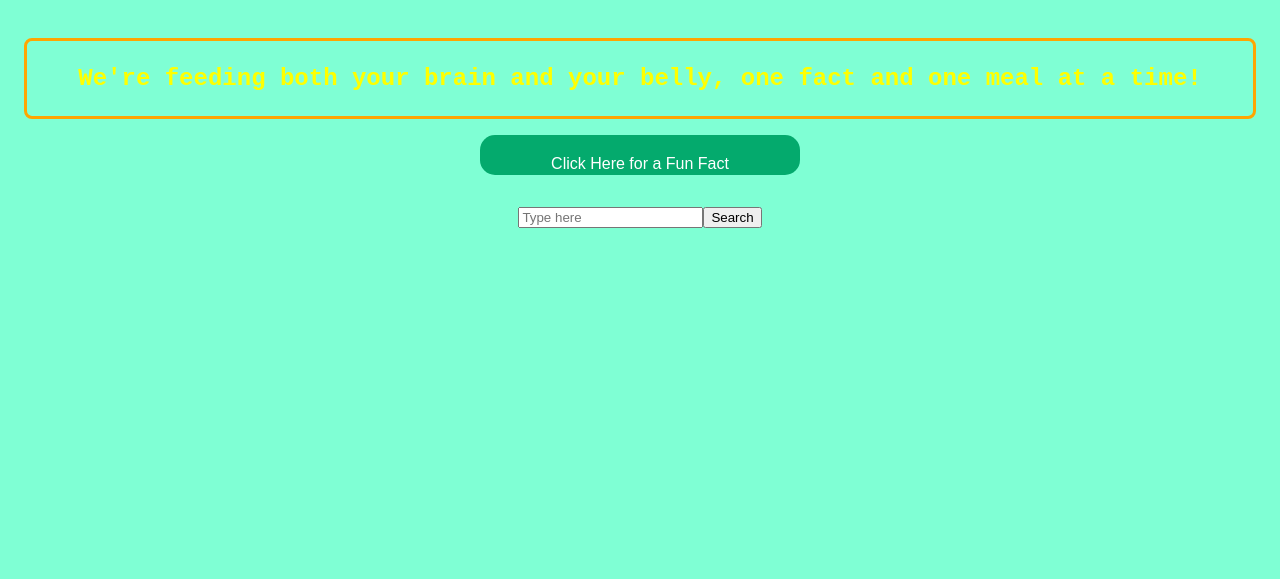
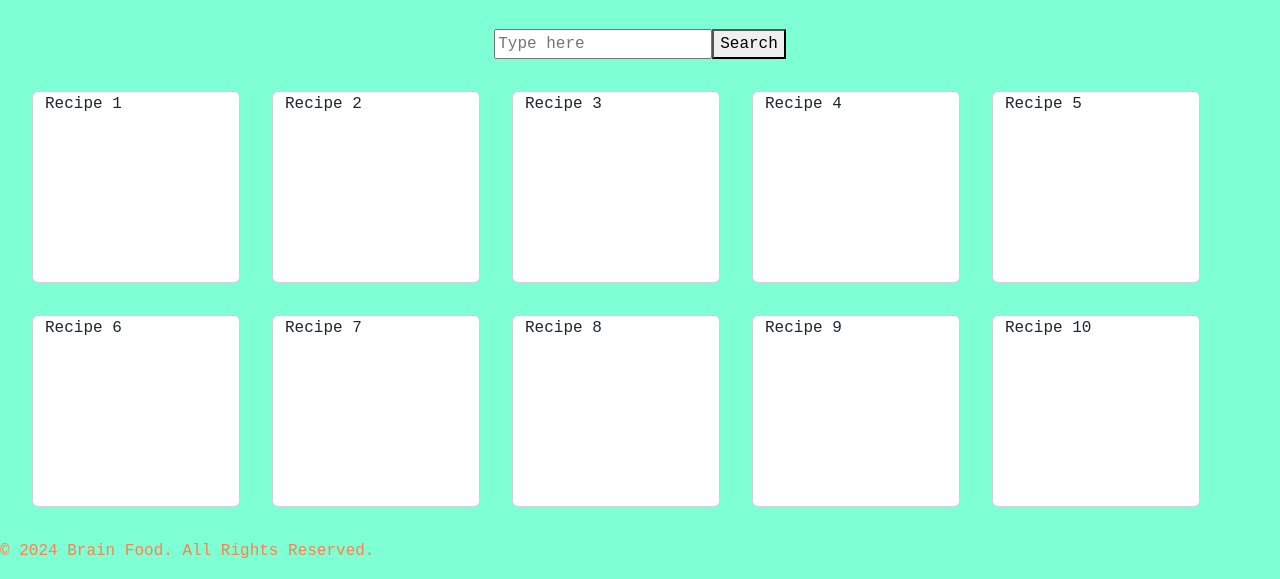
Before and after one commit to kylezap/BrainFood, a plain HTML site: page index.html in a window 1280 px wide. Shown: the part 448-1027 px from the top of the page. Before the commit the page ends 800 px from the top, so only its background shows below. Drawn offline with nearby package versions, Linux system fonts and the light colour scheme; files that its build step writes are made by us from their sources; a web font is replaced by a local one.

Commit message:
add linked pages

```diff
--- a/index.html
+++ b/index.html
@@ -4,6 +4,10 @@
     <meta charset="UTF-8">
     <meta name="viewport" content="width=device-width, initial-scale=1.0">
     <title>Brain Food</title>
+    <link href="https://cdn.jsdelivr.net/npm/bootstrap@5.3.0/dist/css/bootstrap.min.css" rel="stylesheet">
+    <link rel="preconnect" href="https://fonts.googleapis.com">
+    <link rel="preconnect" href="https://fonts.gstatic.com" crossorigin>
+    <link href="https://fonts.googleapis.com/css2?family=Rubik+Scribble&display=swap" rel="stylesheet">
     <link rel="stylesheet" href="./assets/style.css" />
 </head>
 <body>
@@ -16,7 +20,7 @@
 </header>
 
 <article>
-<section id="fact-button" id="fact-button">
+<section id="fact-button">
     <button class="fact-button">Click Here for a Fun Fact</button>
     </section>
 
@@ -24,8 +28,28 @@
     <input type="text" class="search-input" placeholder="Type here">
     <button class="search-button">Search</button>
 </div>
+</article>
+
+<div>
+    <section class="recipe-card row m-3">
+        <div class="card col-2 m-3" style="height: 12rem;"> Recipe 1</div>
+        <div class="card col-2 m-3">Recipe 2</div>
+        <div class="card col-2 m-3">Recipe 3</div>
+        <div class="card col-2 m-3">Recipe 4</div>
+        <div class="card col-2 m-3">Recipe 5</div>
+        <div class="card col-2 m-3" style="height: 12rem;">Recipe 6</div>
+        <div class="card col-2 m-3">Recipe 7</div>
+        <div class="card col-2 m-3">Recipe 8</div>
+        <div class="card col-2 m-3">Recipe 9</div>
+        <div class="card col-2 m-3">Recipe 10</div>
+    </section>
+</div>
+
+<footer>
+    <p>&copy; 2024 Brain Food. All Rights Reserved.</p>
+</footer>
 
 </main>
-</article>
+
 </body>
 </html>
```
